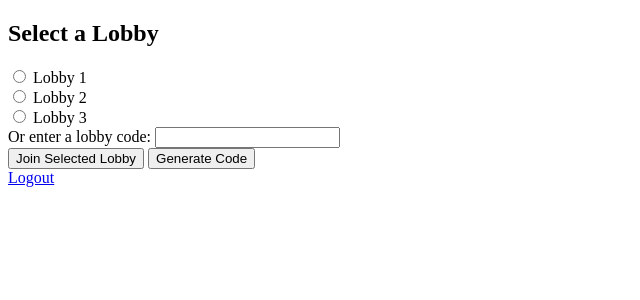
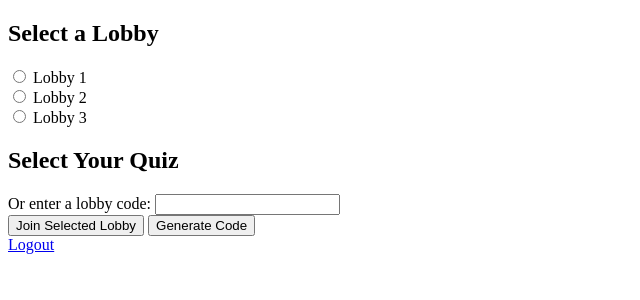
Before and after one commit to Dnovak043/Kahoot-Game, a Flask app: page /select_lobby in a window 1280 px wide. Shown: the top 300 px of the page, without its empty margins (0-640 px from the left). Run offline with Flask 3, Linux system fonts and the light colour scheme; the visitor is signed in with stand-in values (Sample User, id 1).

Commit message:
Update select_lobby.html

```diff
--- a/templates/select_lobby.html
+++ b/templates/select_lobby.html
@@ -10,9 +10,18 @@
             <input type="radio" id="{{ lobby }}" name="lobby" value="{{ lobby }}">
             <label for="{{ lobby }}">{{ lobby }}</label><br>
         {% endfor %}
+
+        <!-- Quiz selection section -->
+        <h2>Select Your Quiz</h2>
+        {% for quiz in quizzes %}
+            <input type="radio" id="{{ quiz.quiz_id }}" name="lobby_code" value="{{ quiz.quiz_id }}">
+            <label for="{{ quiz.quiz_id }}">{{ quiz.quiz_id }} - {{ quiz.questions|length }} Questions</label><br>
+        {% endfor %}
+
         <!-- Lobby code entry section -->
         <label for="lobby_code">Or enter a lobby code:</label>
         <input type="text" id="lobby_code" name="lobby_code"><br>
+
         <!-- Generate code button -->
         <input type="submit" value="Join Selected Lobby">
         <button type="button" onclick="generateLobbyCode()">Generate Code</button>
```
